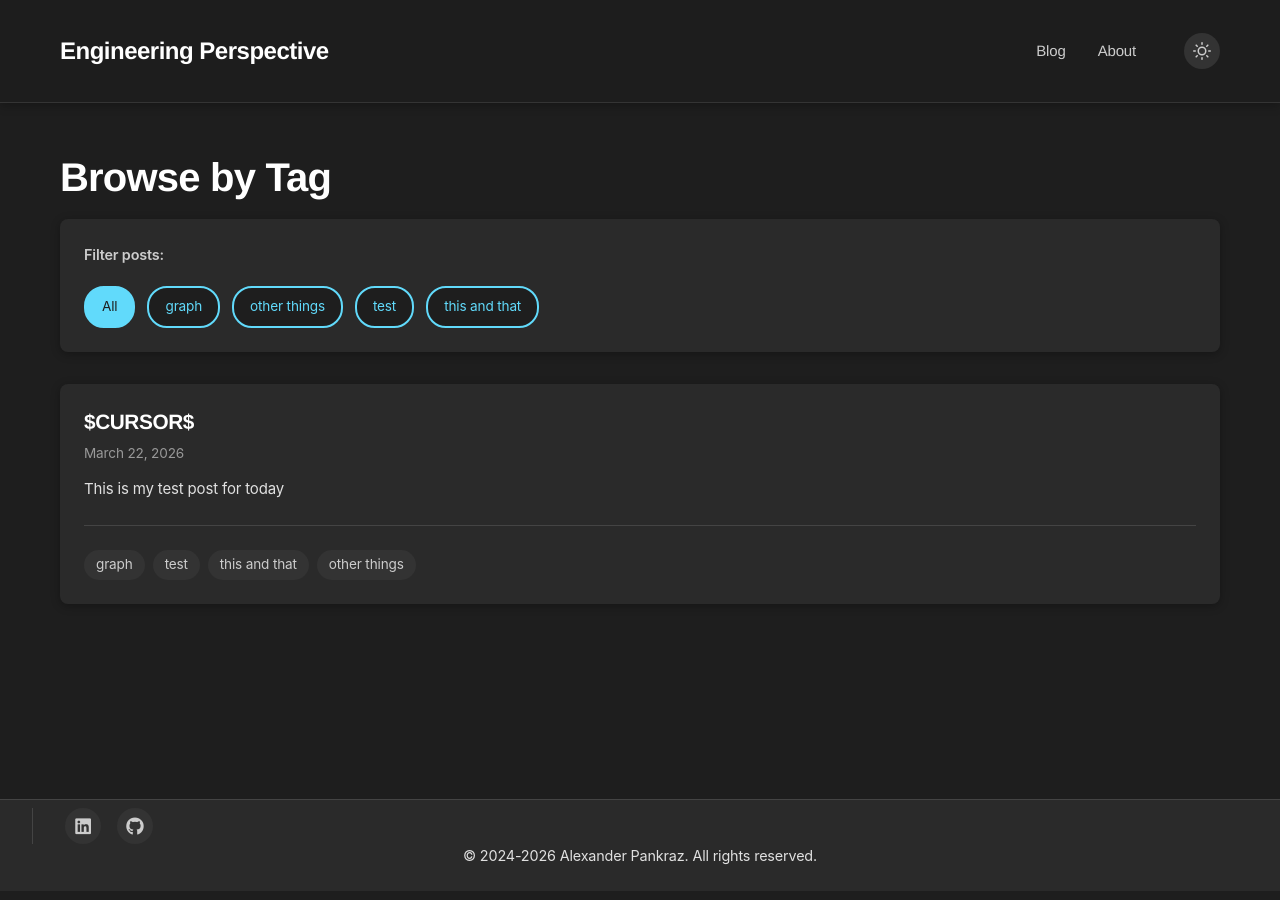
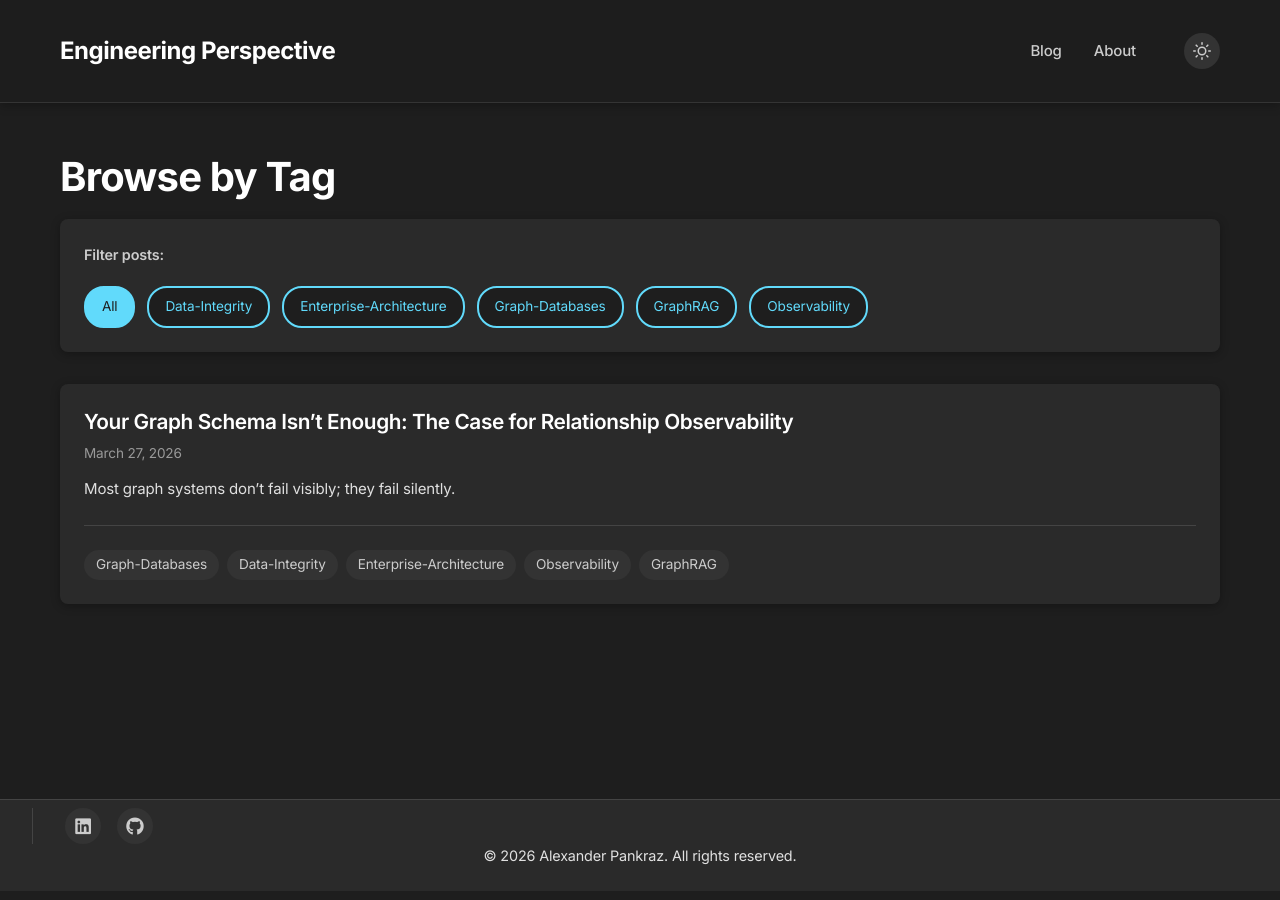
Before and after one commit to alexpankraz/alexpankraz.github.io, a Jekyll site: the page built from tags.md, in a window 1280 px wide. Built offline with Jekyll 4.4.1, drawn with Linux system fonts in a browser that asks for light colours; part of the change alters nothing that is shown.

Commit message:
new post

````diff
--- a/_layouts/default.html
+++ b/_layouts/default.html
@@ -7,7 +7,10 @@
     <meta name="description" content="{{ page.excerpt | default: site.description | strip_html | normalize_whitespace | truncatewords: 20 | escape }}">
 
     <title>{% if page.title %}{{ page.title | escape }} | {% endif %}{{ site.title | escape }}</title>
+    <link rel="preconnect" href="https://fonts.googleapis.com">
+    <link rel="preconnect" href="https://fonts.gstatic.com" crossorigin>
 
+    <link href="https://fonts.googleapis.com/css2?family=Inter:ital,opsz,wght@0,14..32,100..900;1,14..32,100..900&family=JetBrains+Mono:ital,wght@0,100..800;1,100..800&display=swap" rel="stylesheet">
     <link rel="stylesheet" href="{{ '/assets/css/style.css' | relative_url }}">
     <link rel="stylesheet" href="https://cdnjs.cloudflare.com/ajax/libs/font-awesome/6.0.0/css/all.min.css">
     {% feed_meta %}
@@ -64,7 +67,7 @@
             </a>
           </div>
       <div class="wrapper">
-        <p>&copy; 2024-2026 {{ site.author.name }}. All rights reserved.</p>
+        <p>&copy; 2026 {{ site.author.name }}. All rights reserved.</p>
       </div>
 
     </footer>
--- a/_posts/2026-03-22-new-post.md
+++ /dev/null
@@ -1,15 +0,0 @@
----
-layout: post
-title: "$CURSOR$"
-date: 2026-03-22
-tags: [graph, test, this and that, other things]
-excerpt: "This is my test post for today"
----
-
-# check this out
-
-```python
-def class test (var 1, var 2:string)
-    return "1"
-
-```
--- /dev/null
+++ b/_posts/2026-03-27-graph-relationship-drift-observability.md
@@ -0,0 +1,89 @@
+---
+layout: post
+title: "Your Graph Schema Isn’t Enough: The Case for Relationship Observability"
+seo_title: "Graph Relationship Drift & Structural Integrity"
+description: "Why graph systems fail through Relationship Drift. A guide to Relationship-Centric Graph Data Quality for Solution Architects."
+author: "Alexander Pankraz"
+date: 2026-03-27
+categories: [Architecture, Graph-Technology]
+tags: [Graph-Databases, Data-Integrity, Enterprise-Architecture, Observability, GraphRAG]
+image: /assets/images/graph-relationship-drift-papercraft.png
+---
+
+![Papercraft visualization showing the gap between a valid schema and an incorrect relationship graph](/assets/images/graph-relationship-drift-papercraft.png)
+**Most graph systems don’t fail visibly; they fail silently.**
+
+We’ve spent the last decade mastering the "how" of graphs. We’ve optimized billion-node scales, millisecond latencies, built all the pipes and they are impressively shiny.
+
+But as these systems mature, we are faced with a much harder challenge : **Mastering how to trust them.**
+
+In  data-heavy domains, a graph is never a static map; it’s a living reflection of messy business logic. The biggest risk isn't a database crash; it’s a "silent failure." It is a  graph looking perfectly healthy on your dashboard while the truth inside it slowly evaporates.
+
+> **The real risk isn’t that your graph breaks—it is that it looks correct while the data drifts.**
+
+## What is Graph Relationship Drift?
+
+
+In graph systems, the primary threat isn't schema evolution; it’s the **erosion of intent.** We often assume that if a relationship satisfies a schema, it is "correct." However, **Relationship Drift** occurs when the stored graph topology no longer mirrors the real-world business logic it was designed to represent.
+
+### How Drift Manifests in Production:
+
+* **Logical Decay:** That `:PARTNERS_WITH` edge was 100% accurate during its creation in the graph 2 years ago. But the contract ended one month ago . The graph is technically valid, but logically it’s a lie.
+
+* **Contextual Erosion:** In high-velocity systems, edges often lose their "why." and skew centrality and pathfinding. We end up with "ghost" connections—relationships that exist because a script ran once, not because they mean anything now.
+
+* **The Hallucination Multiplier:** If you are using GraphRAG, these "ghosts" are poison. A single incorrect edge on a high-centrality node doesn't just skew a query; it tells your LLM a story that isn't true.
+
+**The Missing Pillar: Relationship-Centric Graph Observability**
+Traditional observability focuses on the "plumbing": CPU, memory, throughput. High level counts of entities in a graph. But that’s like checking a car’s oil to see if the GPS is lying to you.
+
+In a graph, the **relationships are the system.**
+
+> If you aren't observing the health of the connections, you aren't observing the graph.
+
+To maintain **Graph Data Quality (GDQ)**, we need a framework that measures not just *if* data is stored, but *how* the topology is evolving.
+
+## A Pragmatic Framework for Graph Health
+
+### 1. Structural Signals (The "What")
+
+* **Islands & Super-nodes:** Are we seeing isolated clusters forming where they shouldn't? Or is one node "eating" the rest of the graph due to a bug in the ingestion logic?
+
+* **Triadic Closures:** Are we seeing triangles form that contradict business rules? If A knows B, and B knows C, but A _legally cannot_ know C, your graph is telling on you.
+
+ * **Label Coexistence & Intersection:** In multi-label systems (e.g., a node labeled both `:User` and `:Employee`), we must monitor the stability of these overlaps.
+
+    * _The Drift:_ If nodes suddenly gain a `:Suspended` label without losing an `:Active` status, or if `:Product` labels start coexisting with `:InternalTool` labels unexpectedly, your classification logic has drifted.
+
+* **Cardinality Variance:** This measures the "fan-out" expectations between specific node pairs (e.g., how many `:Account` nodes should connect to a `:Device`?).
+
+  * _The Drift:_ A sudden shift from `1:N` to `M:N` cardinality often signals a broken uniqueness constraint in the ingestion layer and might have an severe impact on traversal times.
+
+* **Relationship Target Heterogeneity**
+This monitors the diversity of node labels at the end of a specific relationship type. In a mature graph, a relationship like :BOUGHT is often semantically broad. While it is technically valid for a `:User `to buy both a `:WaterBottle` and a `:Computer`, unobserved shifts in the ratio of these targets can quietly compromise traversal performance.
+
+    * _The Drift_: Imagine a user who historically bought 5 items a year, but has now transitioned into a high-volume "Wholesale" profile, purchasing 100,000 :WaterBottle units. The system remains "Schema Compliant" while the underlying topology becomes semantically "noisy."
+
+    * _The Scenario_: Imagine your application query is specifically looking for "High-Value Electronic Purchases," the database engine may now be forced to scan the metadata of those 100,000 water bottle edges just to find the single `:Computer` node.You'll experience a "Death by a Thousand Scans" where a 4ms query slowly drifts into a 400ms latency spike
+
+* **Multi-Label Density Metrics:** Monitoring the ratio of labels per node. An increase in "label bloat" often indicates that the schema is being used as a catch-all property bucket, diluting the specificity of your graph traversals.
+
+### 2. Behavioral Signals (The "How Fast")
+
+* **Mutation Stability:** What’s the ratio of additions to deletions? If you see a sudden spike in deletions, it might not be a regular "cleanup"; it’s a sign that your previous "valid" data was actually garbage.
+
+* **Distribution Drift:** If your `:PURCHASED` edges suddenly drop by 40% while your sales team is ringing bells, your ingestion logic has drifted.
+
+## The Strategic Shift
+
+For building critical systems, a dashboard for query latency is no longer enough. We need a **Relationship Observability Layer.**
+
+This isn't about theoretical purity; it’s about pragmatism. We need to:
+
+1. **Decouple Ingestion from Trust:** Just because a `WRITE` was successful doesn't mean the data is trustworthy.We must distinguish between a "Valid Write" and a "Performant Profile." If the schema allows a user to buy 100,000 items doesn't mean your current traversal strategy can survive it.
+
+2. **Spot-Check the Topology:** Periodically compare sampled subgraphs against "gold standard" domain truth. This allows you to identify when a node starts drifting from a "Standard" to a "Wholesale" profile, triggering architectural adjustments early on.
+
+3. **Stay Engine-Agnostic:** Integrity logic should live in your architecture, not buried in a specific database’s config file.
+
+We have mastered storing complex connections. Now, we have to master their structural integrity. Real observability begins where the schema ends.
--- a/assets/css/style.css
+++ b/assets/css/style.css
@@ -54,7 +54,7 @@ body {
 .site-title {
   font-size: 1.5rem;
   font-weight: 700;
-  font-family: 'Helvetica Neue', Arial, sans-serif;
+  /* font-family: 'Helvetica Neue', Arial, sans-serif; */
   color: #ffffff;
   text-decoration: none;
   letter-spacing: -0.5px;
@@ -75,7 +75,7 @@ body {
   color: #cccccc;
   text-decoration: none;
   font-weight: 500;
-  font-family: 'Helvetica Neue', Arial, sans-serif;
+  /* font-family: 'Helvetica Neue', Arial, sans-serif; */
   transition: color 0.2s;
 }
 
@@ -145,7 +145,7 @@ body {
 }
 
 h1, h2, h3, h4, h5, h6 {
-  font-family: 'Helvetica Neue', Arial, sans-serif;
+  /* font-family: 'Helvetica Neue', Arial, sans-serif; */
   color: #ffffff;
   margin: 1.5rem 0 0.75rem 0;
   line-height: 1.3;
@@ -807,9 +807,8 @@ pre:hover .copy-code-button {
 }
 
 .hero-role {
-    font-weight: 400;
-    color: #666;
-    font-size: 0.95rem;
+  font-weight: 300; /* Light weight for the secondary title */
+  color: #aaaaaa;
 }
 
 .hero-bio {
@@ -831,7 +830,11 @@ pre:hover .copy-code-button {
     gap: 1.5rem;
     margin-bottom: 1.2rem;
 }
-
+/* Post Preview Polish */
+.post-compact h3 a {
+  color: #4db6ac; /* A subtle technical teal/cyan looks great in dark mode */
+  text-decoration: none;
+}
 .post-stats {
     flex-shrink: 0;
     width: 80px;
````
Also changed, not shown: 1 other file.
